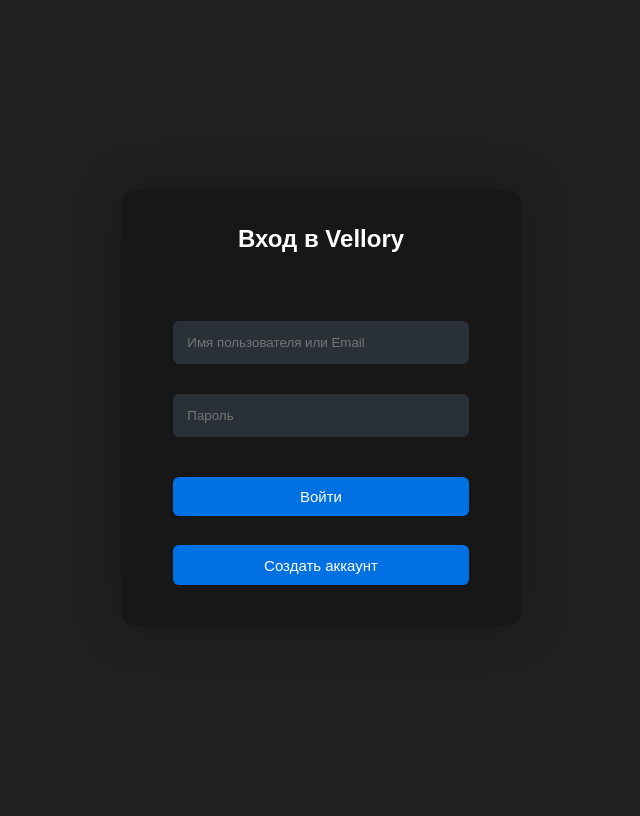
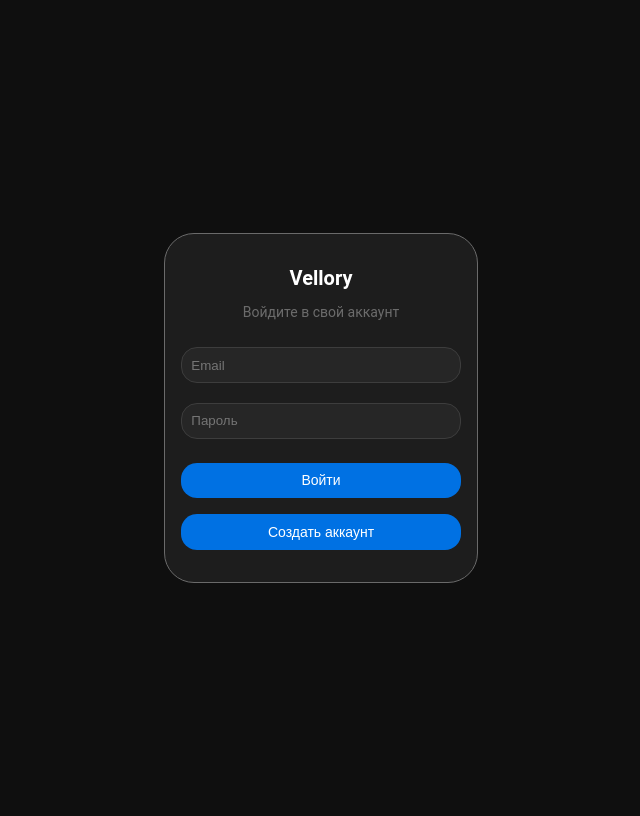
Before and after one commit to Jetik998/vellory, a FastAPI app: page / in a window 1280 px wide. Shown: the whole page, without its empty margins (319-959 px from the left). Run offline with FastAPI, Linux system fonts and the light colour scheme; parts of the project's set-up code (start-up, migrations or seed data) failed here and were passed over.

Commit message:
Вход и выход

```diff
--- a/app/web/static/auth.css
+++ b/app/web/static/auth.css
@@ -4,43 +4,37 @@
     display: flex;
     justify-content: center;
     align-items: center;
+    height: 100vh;
 }
 
 /* ====== form ====== */
 #auth-form {
     background: var(--form-bg);
-    width: 50vh;
-    min-width: 20%;
-    height: auto;
-    margin: auto;
-    box-shadow: 0 0 50px #00000050;
-    border-radius: 15px;
-    /*border: 5px solid red;*/
-    display: flex;
-    justify-content: center;
-    align-items: center;
-}
-
-#in-auth-form {
-    margin-top: 1em;
-    width: 90%;
-    /*border: 5px solid white;*/
+    border-radius: 30px;
+    border: 1px solid #6A6A6A;
+    padding: 2em 1em;
+    width: 35vh;
 }
 
 
-/* ====== h2 ====== */
+/* ====== Заголовок ====== */
 .auth-h2 {
     text-align: center;
+    font-size: 20px;
+    margin: 0;
 }
 
-/* ====== btn ====== */
-.auth-btn {
-    margin: 0.7em 0;
+.auth-p {
+    text-align: center;
+    font-size: 14px;
+    color: #FFFFFF59;
+    margin-bottom: 0.5em;
 }
 
+/* ====== Элементы ====== */
 .auth-btn-container {
-    margin-top: 1rem;
+    margin-top: 1.5em;
     display: flex;
     flex-direction: column;
-    gap: 0.5rem;
+    gap: 1em;
 }
--- a/app/web/static/cookie_auth.js
+++ b/app/web/static/cookie_auth.js
@@ -3,6 +3,7 @@
     const usernameInput = document.getElementById('username');
     const passwordInput = document.getElementById('password');
     const logoutButton = document.getElementById('logoutButton');
+    const
 
     // форма логина
     if (loginForm && usernameInput && passwordInput) {
--- a/app/web/static/style.css
+++ b/app/web/static/style.css
@@ -1,20 +1,19 @@
 /* ====== Базовые стили ====== */
 
 :root {
-    --main-bg: #212121;
-    --form-bg: #171717;
+    --main-bg: #0f0f0f;
+    --form-bg: #1D1D1D;
     --btn-bg: #0071E3;
     --txt-color-dark: #1D1D1F;
-    --input-color: #2A3038;
+    --input-color: #262626;
 }
 
 
 body {
-    font-family: sans-serif;
     background-color: var(--main-bg);
-    height: 100vh;
     color: white;
     overflow: hidden;
+    font-family: "Roboto", Arial, sans-serif;
 }
 
 /* ====== Элементы ====== */
@@ -22,10 +21,10 @@
     background-color: var(--btn-bg);
     color: white;
     border: none;
-    border-radius: 6px;
+    border-radius: 16px;
     cursor: pointer;
-    font-size: 15px;
-    padding: 0.7rem;
+    font-size: 14px;
+    padding: 0.7em;
 }
 
 button:hover {
@@ -33,13 +32,20 @@
 }
 
 input {
-    margin-bottom: 1em;
-    padding: 1em;
-    border: 1px solid var(--input-color);;
-    border-radius: 6px;
+    padding: 0.7em;
+    margin-top: 1.5em;
+    border-radius: 16px;
+    border: 1px solid #3D3D3D;
     background: var(--input-color);
     color: white;
+
 }
+
+label {
+    display: flex;
+    font-weight: normal;
+}
+
 
 /* ====== Шапка ====== */
 header {
@@ -66,7 +72,6 @@
 form {
     display: flex;
     flex-direction: column;
-    padding: 2rem;
 }
 
 
@@ -80,10 +85,3 @@
     box-shadow: 0 0 50px #00000050;
     border-radius: 15px;
 }
-
-label {
-    display: flex;
-    margin-top: 1rem;
-    font-weight: normal;
-
-}
--- a/app/web/templates/login.html
+++ b/app/web/templates/login.html
@@ -9,8 +9,8 @@
 </head>
 <body class="auth-page">
     <div id="auth-form">
-        <div id="in-auth-form">
-            <h2 class="auth-h2">Вход в Vellory</h2>
+        <h2 class="auth-h2">Vellory</h2>
+        <p class="auth-p">Войдите в свой аккаунт</p>
         <form id="loginForm">
             <label for="username"></label>
             <input
@@ -18,7 +18,7 @@
             id="username"
             name="username"
             required
-                placeholder="Имя пользователя или Email"
+            placeholder="Email"
             >
             <label for="password"></label>
             <input type="password" id="password" name="password" required placeholder="Пароль">
@@ -28,7 +28,6 @@
             </div>
         </form>
     </div>
-    </div>
 <!--<script src="../static/auth.js"></script>-->
 <script src="../static/cookie_auth.js"></script>
 </body>
```
Lines whose indentation alone changed are shown as unchanged.
